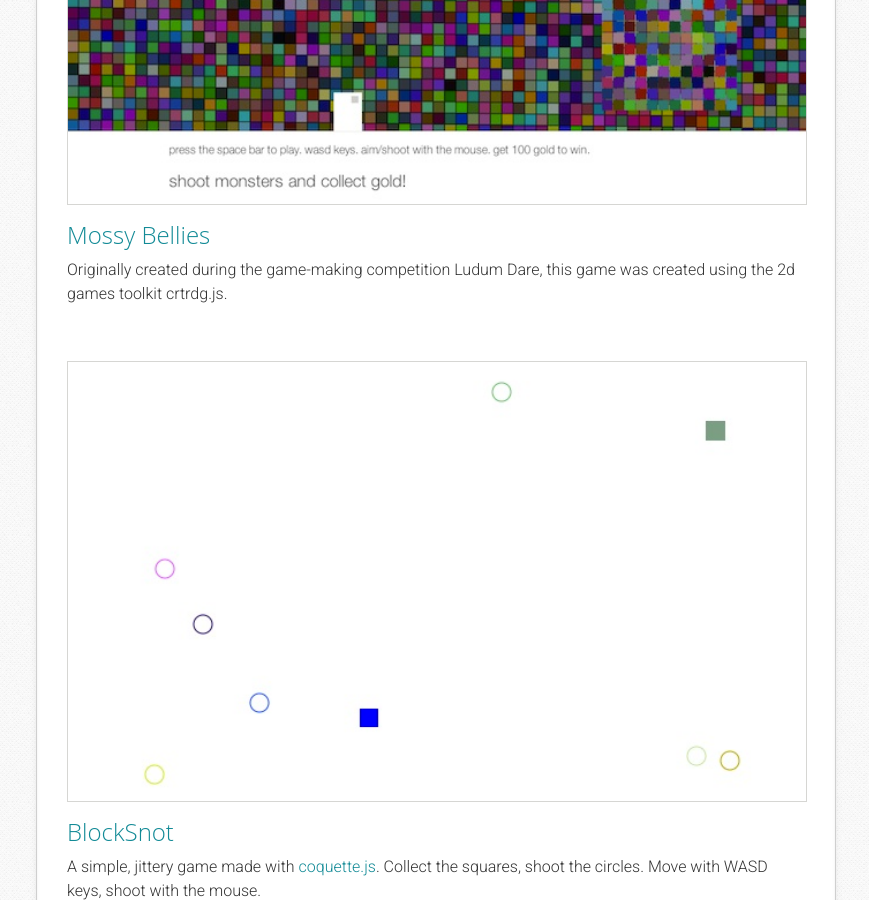
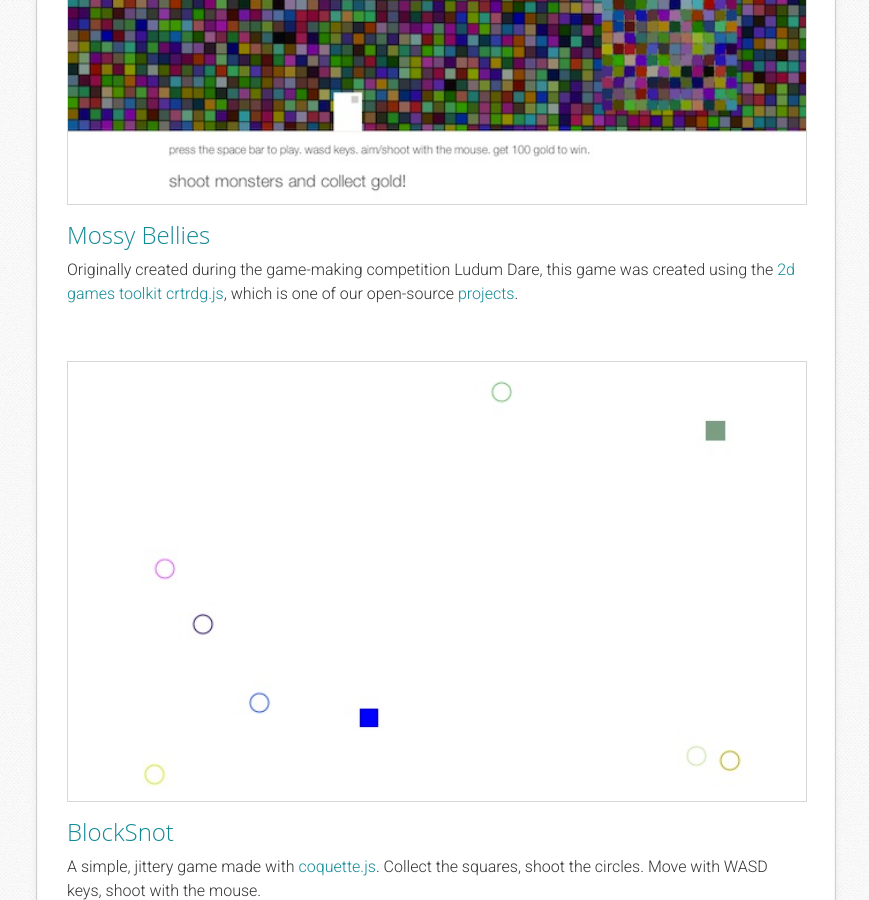
Before and after one commit to superbigtree/superbigtree.github.com, a Jekyll site: the page built from games/index.html, in a window 1280 px wide and 900 px high, scrolled down 533 px. Shown: the whole window, without its empty margins (204-1073 px from the left). Built offline with Jekyll 4.4.1, drawn with Linux system fonts in a browser that asks for light colours.

Commit message:
add to mossy bellies description

```diff
--- a/games/index.html
+++ b/games/index.html
@@ -13,7 +13,7 @@ description: Weird games made with javascript!
       <img src="{{ site.baseurl }}/img/games/mossybellies.jpg">
       <h1>Mossy Bellies</h1>
     </a>
-    <p>Originally created during the game-making competition Ludum Dare, this game was created using the 2d games toolkit crtrdg.js.</p>
+    <p>Originally created during the game-making competition Ludum Dare, this game was created using the <a href="http://crtrdg.com" target="_blank">2d games toolkit crtrdg.js</a>, which is one of our open-source <a href="{{ site.baseurl }}/projects">projects</a>.</p>
   </section>
   <section class="project">
     <a href="http://sethvincent.github.io/BlockSnot" target="_blank">
```
